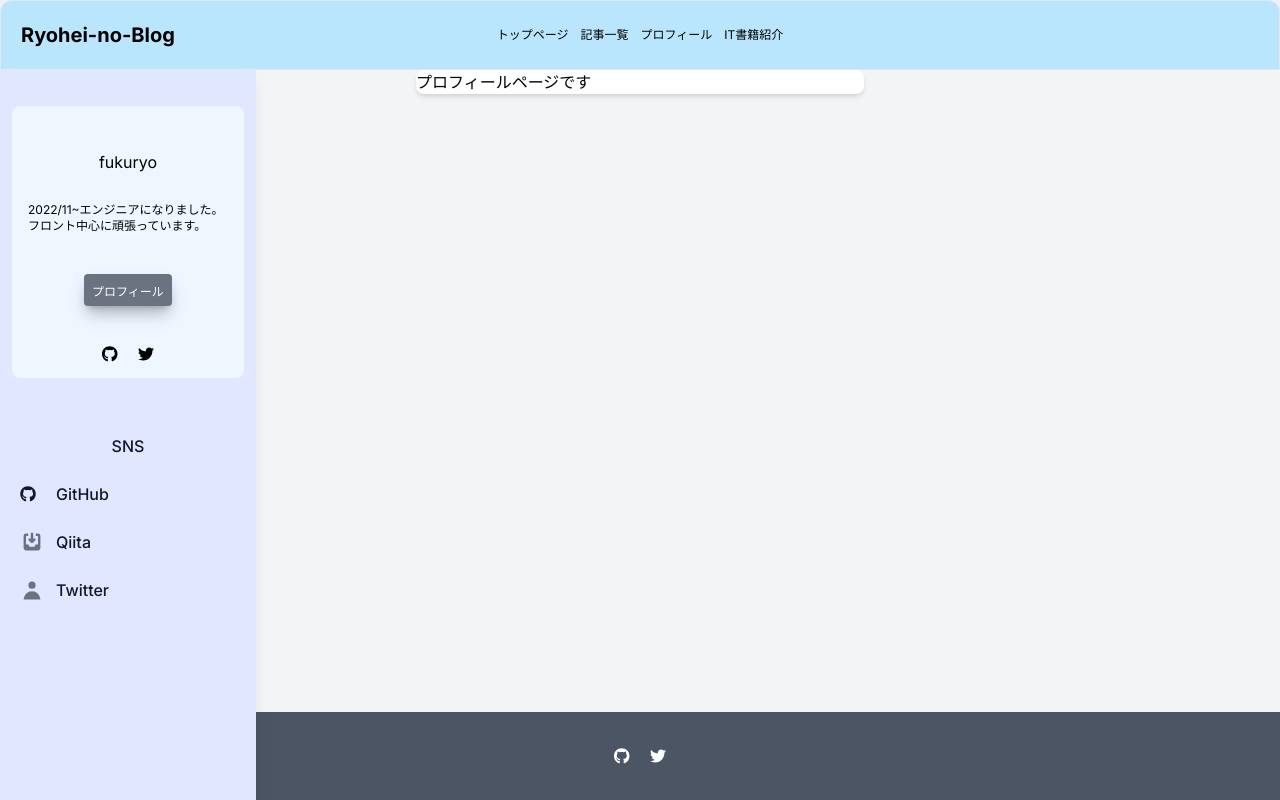
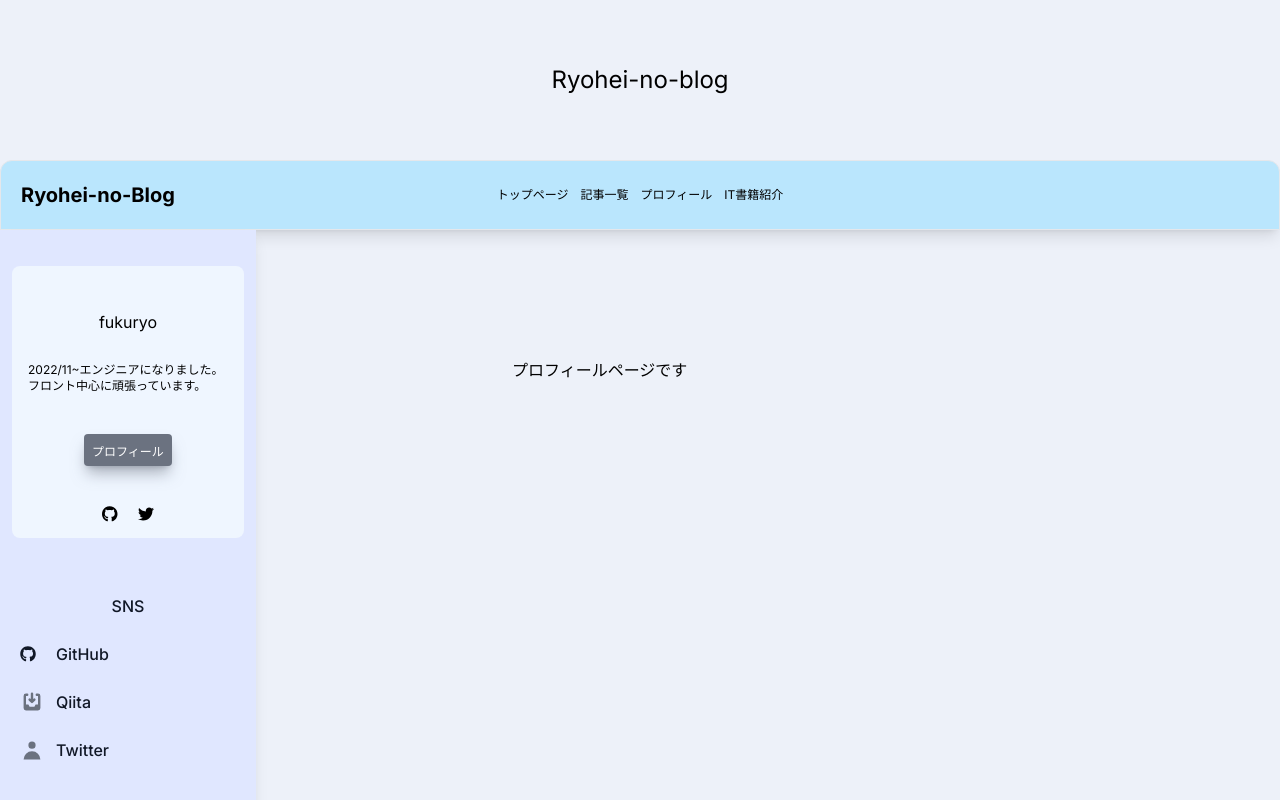
Before and after one commit to hukuryo/Blog-Practice, a Next.js app in the folder next-blog/: page /profile in a window 1280 px wide. Shown: the top 800 px of the page. Built offline with nearby package versions, Linux system fonts and the light colour scheme.

Commit message:
ヘッダーを改良

```diff
--- a/next-blog/app/components/Header.tsx
+++ b/next-blog/app/components/Header.tsx
@@ -5,6 +5,11 @@ import Link from "next/link";
 
 export function Header() {
     return (
+        <>
+
+            <div>
+                <h1 className="tx-center mx-auto text-center mt-16 mb-16 text-2xl">Ryohei-no-blog</h1>
+            </div>
             <div className="w-full shadow-lg  p-5 pl-5 border border-gray-200 bg-sky-200 rounded-t-xl dark:border-gray-600 dark:bg-gray-700">
                 <div className="grid grid-cols-3">
                     <div className="sm:col-span-1">
@@ -26,5 +31,6 @@ export function Header() {
                     </div>
                 </div>
             </div>
+        </>
     );
 }
--- a/next-blog/app/components/SideBar.tsx
+++ b/next-blog/app/components/SideBar.tsx
@@ -4,11 +4,10 @@ import Link from 'next/link';
 export function SideBar() {
     return (
         <>
-            <aside id="cta-button-sidebar" className="fixed top-18 left-0 z-40 w-64 h-screen transition-transform -translate-x-full sm:translate-x-0" aria-label="Sidebar" aria-hidden="true">
+            <aside id="cta-button-sidebar" className="h-full w-64 h-screen transition-transform" aria-label="Sidebar" aria-hidden="true">
                 <div className="shadow-lg h-full px-3 py-4 overflow-y-auto bg-indigo-100 dark:bg-gray-800">
                     <div id="dropdown-cta" className="p-4 mt-5 mb-5 rounded-lg bg-blue-50 dark:bg-blue-900" role="alert">
                         <div className="flex items-center justify-center mb-3">
-
                         </div>
                         <h3 className="text-center mt-7 mb-7">fukuryo</h3>
                         <p className="mb-3 text-xs dark:text-blue-400">
--- a/next-blog/app/profile/page.tsx
+++ b/next-blog/app/profile/page.tsx
@@ -8,17 +8,18 @@ export default function profile() {
     return (
         <>
             <Header/>
-        <main className="min-h-screen bg-gray-100">
+            <main className="container mx-auto">
+                <div className="flex">
                     <SideBar/>
-            <div className="max-w-md mx-auto bg-white rounded-lg shadow-md overflow-hidden">
+                    <div className="ml-64 mt-32">
                         <div className="flex">
                             <div className="relative flex">
                                 <h1>プロフィールページです</h1>
                             </div>
                         </div>
                     </div>
+                </div>
             </main>
-        <Footer/>
         </>
     )
 }
```
Lines whose indentation alone changed are shown as unchanged.
